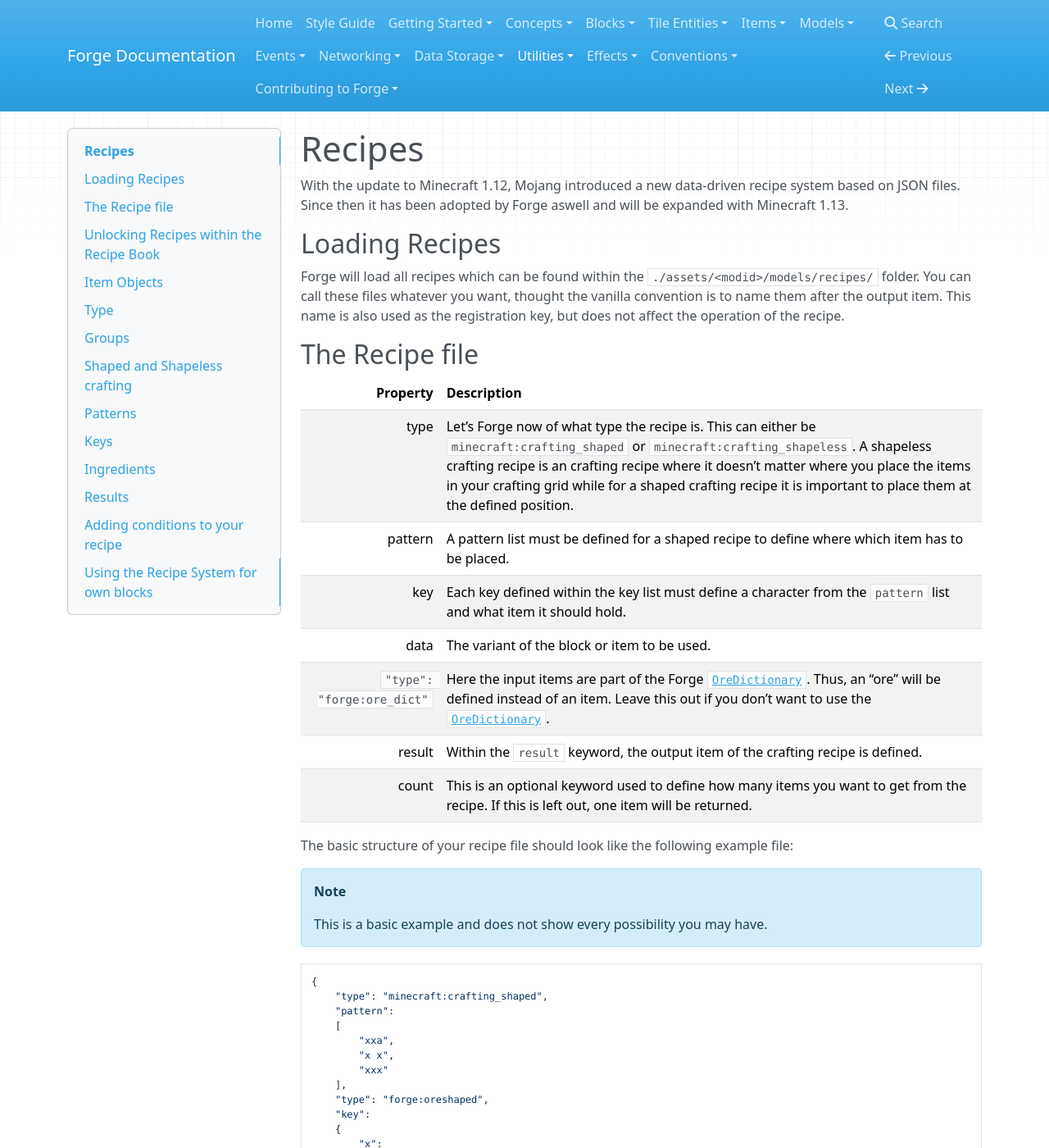
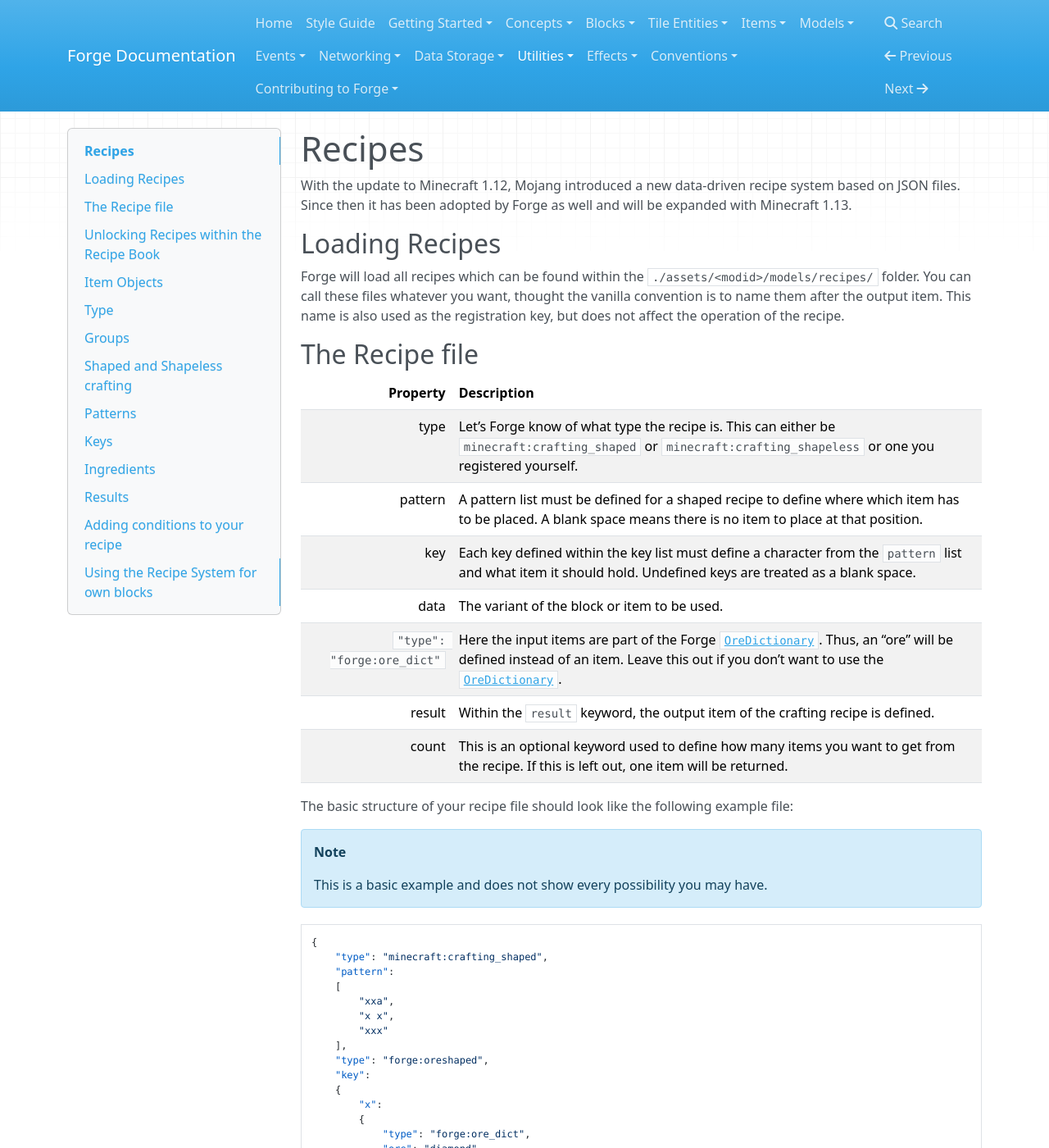
Before and after one commit to MinecraftForge/Documentation, an MkDocs documentation site: the page built from docs/utilities/recipes.md, in a window 1280 px wide and 1400 px high. Shown: the whole window at 82% size. Built offline with MkDocs 1.6.1, drawn with Linux system fonts in a browser that asks for light colours; nearby versions of some CDN libraries; old or Windows-style settings are respelled for this version of MkDocs; some of the changed text lies outside the part shown.

Commit message:
Smaller adjustments

````diff
--- a/docs/utilities/recipes.md
+++ b/docs/utilities/recipes.md
@@ -1,22 +1,19 @@
 Recipes
 =======
 
-With the update to Minecraft 1.12, Mojang introduced a new data-driven recipe system based on JSON files. Since then it has been adopted by Forge aswell and will be expanded with Minecraft 1.13.
+With the update to Minecraft 1.12, Mojang introduced a new data-driven recipe system based on JSON files. Since then it has been adopted by Forge as well and will be expanded with Minecraft 1.13.
 
 Loading Recipes
 ---------------
-Forge will load all recipes which can be found within the `./assets/<modid>/models/recipes/` folder.
-You can call these files whatever you want, thought the vanilla convention is to name them after the
-output item. This name is also used as the registration key, but does not affect the operation of the
-recipe.
+Forge will load all recipes which can be found within the `./assets/<modid>/models/recipes/` folder. You can call these files whatever you want, thought the vanilla convention is to name them after the output item. This name is also used as the registration key, but does not affect the operation of the recipe.
 
 The Recipe file
 ---------------
 |     Property | Description |
 |-------------:|------------|
-|     type |  Let's Forge now of what type the recipe is. This can either be `minecraft:crafting_shaped` or `minecraft:crafting_shapeless`. A shapeless crafting recipe is an crafting recipe where it doesn't matter where you place the items in your crafting grid while for a shaped crafting recipe it is important to place them at the defined position.
-|     pattern | A pattern list must be defined for a shaped recipe to define where which item has to be placed. |
-|     key | Each key defined within the key list must define a character from the `pattern` list and what item it should hold. |
+|     type |  Let's Forge know of what type the recipe is. This can either be `minecraft:crafting_shaped` or `minecraft:crafting_shapeless` or one you registered yourself.
+|     pattern | A pattern list must be defined for a shaped recipe to define where which item has to be placed. A blank space means there is no item to place at that position. |
+|     key | Each key defined within the key list must define a character from the `pattern` list and what item it should hold. Undefined keys are treated as a blank space. |
 |     data | The variant of the block or item to be used. |
 |     `"type": "forge:ore_dict"` | Here the input items are part of the Forge [`OreDictionary`][OreDictionary]. Thus, an "ore" will be defined instead of an item. Leave this out if you don't want to use the [`OreDictionary`][OreDictionary]. |
 |     result | Within the `result` keyword, the output item of the crafting recipe is defined. |
@@ -28,7 +25,7 @@ The basic structure of your recipe file should look like the following example f
 
 	This is a basic example and does not show every possibility you may have.
 
-```java
+```json
 {
     "type": "minecraft:crafting_shaped",
 	"pattern":
````
